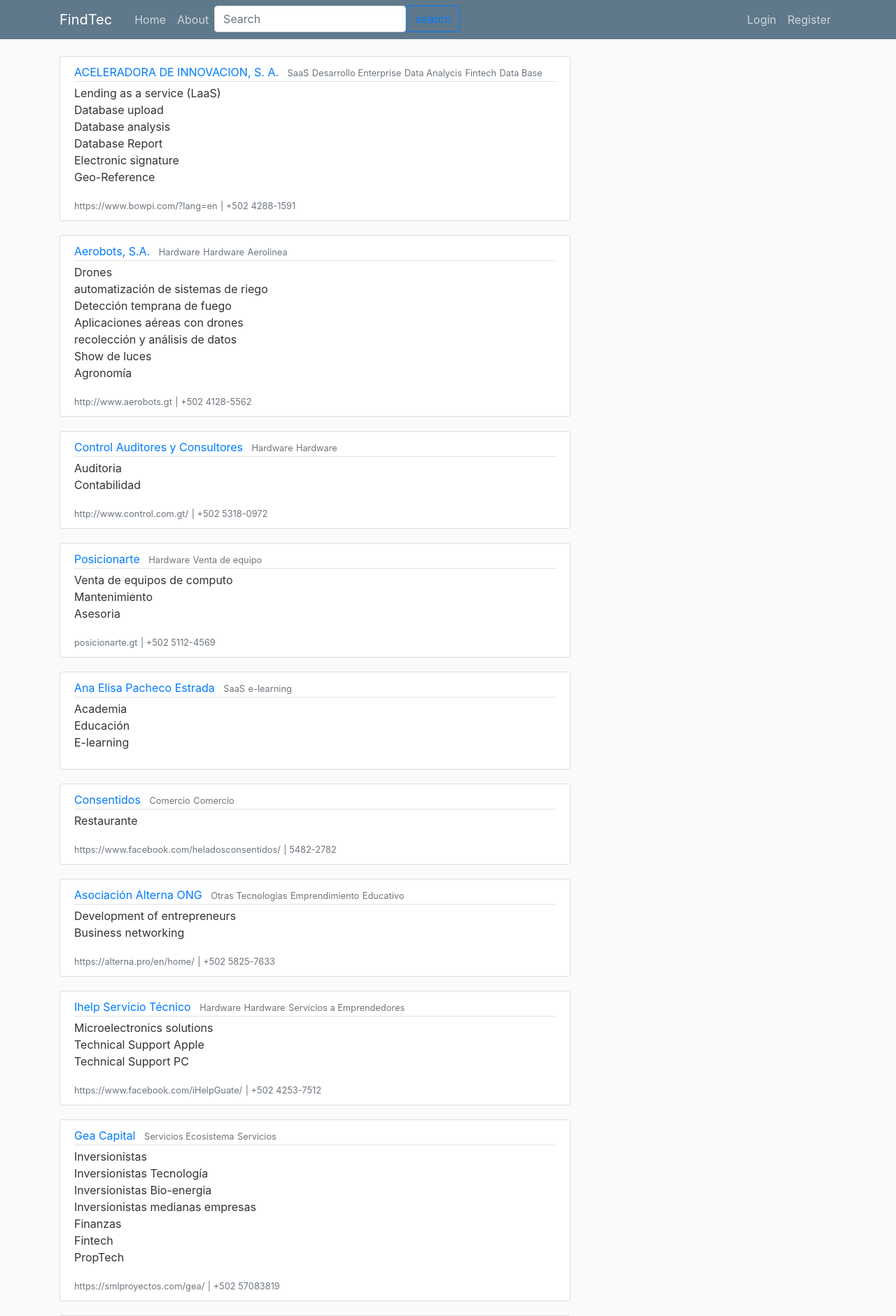
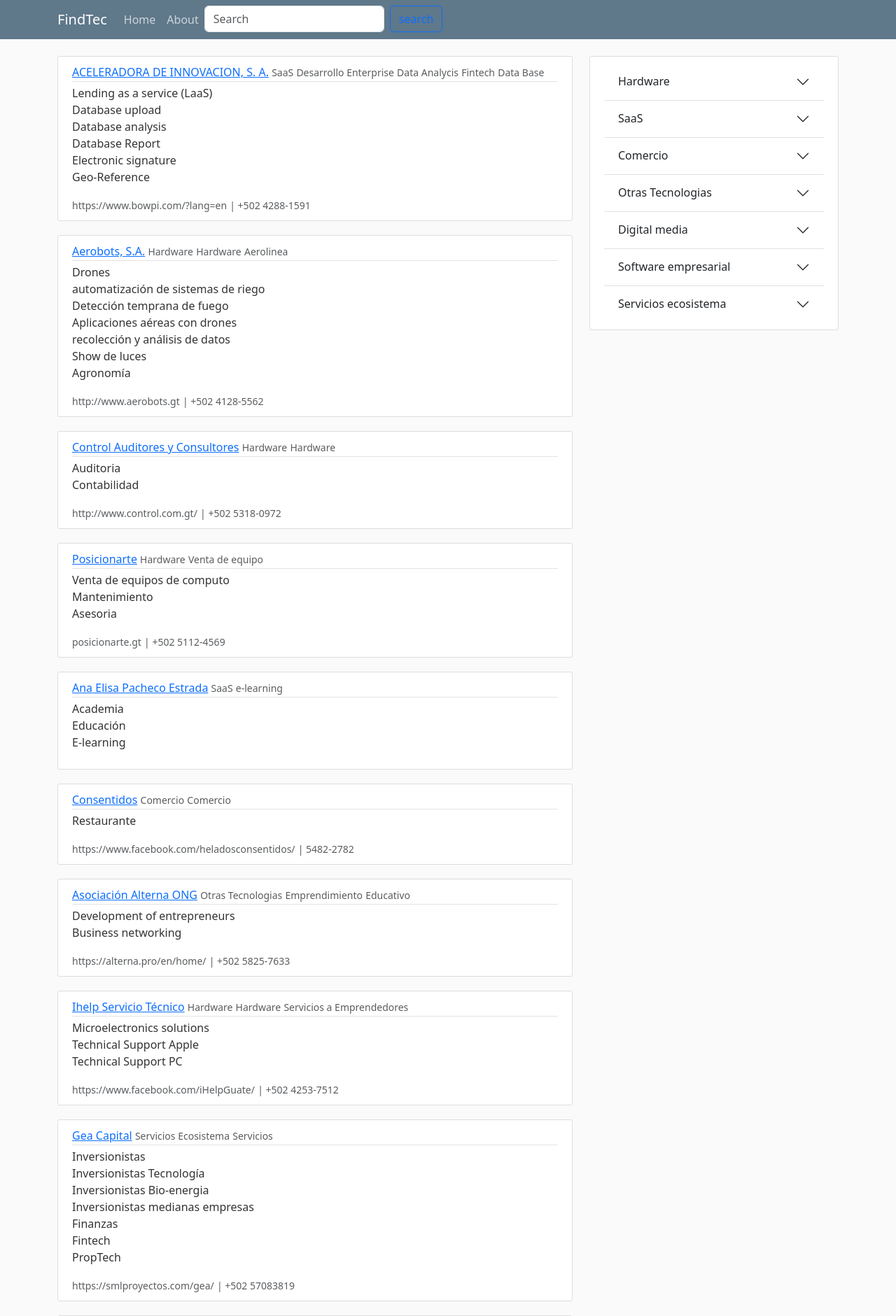
Before and after one commit to 17001380/TecMembers, a Django app: page / in a window 1280 px wide. Shown: the top 1881 px of the page at 70% size. Run offline with Django 4.2, Linux system fonts and the light colour scheme; data comes from the database, SQL or seed files in the repository; some libraries are stand-ins or nearby versions.

Commit message:
Busqueda arbol

```diff
--- /dev/null
+++ b/blog/templates/blog/acord.html
@@ -0,0 +1,4 @@
+{% extends "blog/base.html" %}
+{%block acord%}
+    <div class="accordion-body">hola</div>
+{%endblock acord%}
--- a/blog/templates/blog/base.html
+++ b/blog/templates/blog/base.html
@@ -8,8 +8,8 @@
      <meta name="viewport" content="width=device-width, initial-scale=1, shrink-to-fit=no">
 
      <!-- Bootstrap CSS -->
-     <link rel="stylesheet" href="https://cdn.jsdelivr.net/npm/bootstrap@4.0.0/dist/css/bootstrap.min.css" integrity="sha384-Gn5384xqQ1aoWXA+058RXPxPg6fy4IWvTNh0E263XmFcJlSAwiGgFAW/dAiS6JXm" crossorigin="anonymous">
-
+     <link href="https://cdn.jsdelivr.net/npm/bootstrap@5.3.0-alpha1/dist/css/bootstrap.min.css" rel="stylesheet" integrity="sha384-GLhlTQ8iRABdZLl6O3oVMWSktQOp6b7In1Zl3/Jr59b6EGGoI1aFkw7cmDA6j6gD" crossorigin="anonymous">
+     <script src="https://cdn.jsdelivr.net/npm/bootstrap@5.3.0-alpha1/dist/js/bootstrap.bundle.min.js" integrity="sha384-w76AqPfDkMBDXo30jS1Sgez6pr3x5MlQ1ZAGC+nuZB+EYdgRZgiwxhTBTkF7CXvN" crossorigin="anonymous"></script>
     <style>
       body {
         background: #fafafa;
@@ -97,6 +97,14 @@
       }
 
     </style>
+    <script>
+      function auto_fill (valor){
+        document.querySelector("#Busqueda").value = valor;
+        let Btn_busqueda =  document.querySelector("#Btn_busqueda");
+        Btn_busqueda.click();
+
+      }
+    </script>
     {%if title%}
         <title>FindTec - {{ title }}</title>
     {%else%}
@@ -118,16 +126,12 @@
                 <div>
                   <form class="d-flex" action="{%url 'blog-search' %}" method="POST">
                     {% csrf_token %}
-                    <input type="search" class="form-control me-2" placeholder="Search" aria-label="Search" name="Busqueda"/>
-                    <button type="submit" class="btn btn-outline-primary">search</button>
+                    <input type="search" class="form-control me-2" placeholder="Search" aria-label="Search" name="Busqueda" id="Busqueda"/>
+                    <button type="submit" class="btn btn-outline-primary" id = "Btn_busqueda">search</button>
                   </form>
                 </div>
               </div>
               <!-- Navbar Right Side -->
-              <div class="navbar-nav">
-                <a class="nav-item nav-link" href="#">Login</a>
-                <a class="nav-item nav-link" href="#">Register</a>
-              </div>
             </div>
           </div>
         </nav>
@@ -137,7 +141,30 @@
           <div class="col-md-8">
             {% block content %}{% endblock %}
           </div>
-
+          <div class="col-md-4">
+            <div class="content-section">
+              <div class="accordion accordion-flush" id="accordionFlushExample">
+                {% for Lab, subLab in lables.items%}
+                <div class="accordion-item">
+                  <h2 class="accordion-header" id="flush-heading_{{ forloop.counter }}">
+                    <button class="accordion-button collapsed" type="button" data-bs-toggle="collapse" data-bs-target="#flush-collapse_{{ forloop.counter }}" aria-expanded="false" aria-controls="flush-collapse_{{ forloop.counter }}">
+                      {{Lab}}
+                    </button>
+                  </h2>
+                  <div id="flush-collapse_{{ forloop.counter }}" class="accordion-collapse collapse" aria-labelledby="flush-heading_{{ forloop.counter }}" data-bs-parent="#accordionFlushExample">
+                    <div class="accordion-body">
+                      {% for texto in subLab %}
+                      <div class="accordion-body">
+                        <button onclick="auto_fill('{{Lab}},{{texto}}')" class="btn btn-outline-success">{{texto}}</button>
+                      </div>
+                      {% endfor %}
+                    </div>
+                  </div>
+                </div>
+                {%endfor%}
+              </div>
+            </div>
+          </div>
         </div>
     </main>
 
--- a/blog/views.py
+++ b/blog/views.py
@@ -9,9 +9,20 @@ from django.db.models import Q
 
 
 def home(request):
+    Q1 = TecMembers.objects.all()
     Context = {
-        'posts': TecMembers.objects.all()
+        'posts': Q1,
+        'lables':{
+            'Hardware': {'Hardware','Aeronoautica','Venta de equipo','Servicios a emprendedores ','Desarrollo Enterprise','Telecomunicaciones','Venta de Software','Ciberseguridad','Geolocalizacion','Comercios','Desarrollo Digital'},
+            'SaaS': {'Desarrollo Enterprise','Data Analycis','Fintech','Data Base','e-Learning','Venta de Software','Ciberseguridad','Nube','Educativo'},
+            'Comercio': {'Comercios','Venta de equipo','Servicios'},
+            'Otras Tecnologias': {'Emprendimiento','IT Administrativo','e-Learning','Bio-Tecnologia','Desarrollo Enterprise','Energia','Hardware','Diseño y Prototipado','Venta de equipo','Telecomunicaciones','Servicios a emprendedores','Tecnologia fianciera','Desarrollo Digital','Servicios','Geolocalizacion','Comercios'},
+            'Digital media': {'Desarrollo Enterprise','Desarrollo Digital','Mercadeo Digital','Multimedia','Servicios a emprendedores ','e-Learning'},
+            'Software empresarial': {'Desarrollo Enterprise','Telecomunicaciones','Desarrollo Digital','Data Analycis','Tecnologia fianciera','Fintech','Venta de Software'},
+            'Servicios ecosistema': {'Servicios','Salud','Desarrollo Enterprise','Ciberseguridad','Venta de Software','Nube','Desarrollo Digital'}
+        }
     }
+
     return render(request, 'blog/home.html',Context)
 
 def about(request):
@@ -20,19 +31,39 @@ def about(request):
 def search(request):
     if request.method == "POST":
         Busqueda = request.POST['Busqueda']
-        queryset = TecMembers.objects.filter(
-            Q(Clas1__contains=Busqueda) |
-            Q(Sub_Clas1__contains=Busqueda) |
-            Q(Sub_Clas2__contains=Busqueda)|
-            Q(Sub_Clas3__contains=Busqueda)|
-            Q(Sub_Clas4__contains=Busqueda)|
-            Q(Specific__contains=Busqueda)|
-            Q(Co_Name__contains=Busqueda)
-        )
+        if "," in Busqueda:
+             bus1 = Busqueda.split(",")
+             queryset = TecMembers.objects.filter(
+                Q(Clas1__contains=bus1[0]) &
+                Q(Sub_Clas1__contains=bus1[1])|
+                Q(Sub_Clas2__contains=bus1[1])|
+                Q(Sub_Clas3__contains=bus1[1])|
+                Q(Sub_Clas4__contains=bus1[1])
+            )
+
+        else:
+            queryset = TecMembers.objects.filter(
+                Q(Clas1__contains=Busqueda) |
+                Q(Sub_Clas1__contains=Busqueda) |
+                Q(Sub_Clas2__contains=Busqueda)|
+                Q(Sub_Clas3__contains=Busqueda)|
+                Q(Sub_Clas4__contains=Busqueda)|
+                Q(Specific__contains=Busqueda)|
+                Q(Co_Name__contains=Busqueda)
+            )
 
         Context = {
 
-            'posts': queryset
+            'posts': queryset,
+            'lables':{
+            'Hardware': {'Hardware','Aeronoautica','Venta de equipo','Servicios a emprendedores ','Desarrollo Enterprise','Telecomunicaciones','Venta de Software','Ciberseguridad','Geolocalizacion','Comercios','Desarrollo Digital'},
+            'SaaS': {'Desarrollo Enterprise','Data Analycis','Fintech','Data Base','e-Learning','Venta de Software','Ciberseguridad','Nube','Educativo'},
+            'Comercio': {'Comercios','Venta de equipo','Servicios'},
+            'Otras Tecnologias': {'Emprendimiento','IT Administrativo','e-Learning','Bio-Tecnologia','Desarrollo Enterprise','Energia','Hardware','Diseño y Prototipado','Venta de equipo','Telecomunicaciones','Servicios a emprendedores','Tecnologia fianciera','Desarrollo Digital','Servicios','Geolocalizacion','Comercios'},
+            'Digital media': {'Desarrollo Enterprise','Desarrollo Digital','Mercadeo Digital','Multimedia','Servicios a emprendedores ','e-Learning'},
+            'Software empresarial': {'Desarrollo Enterprise','Telecomunicaciones','Desarrollo Digital','Data Analycis','Tecnologia fianciera','Fintech','Venta de Software'},
+            'Servicios ecosistema': {'Servicios','Salud','Desarrollo Enterprise','Ciberseguridad','Venta de Software','Nube','Desarrollo Digital'}
+        }
         }
 
         return render(request, 'blog/Search.html',Context)
```
